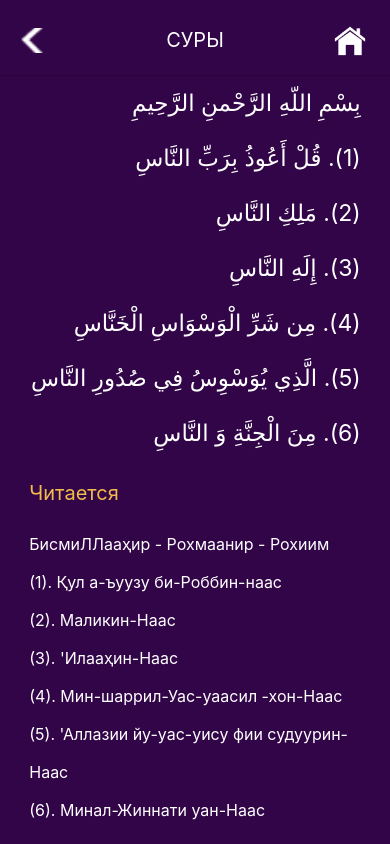
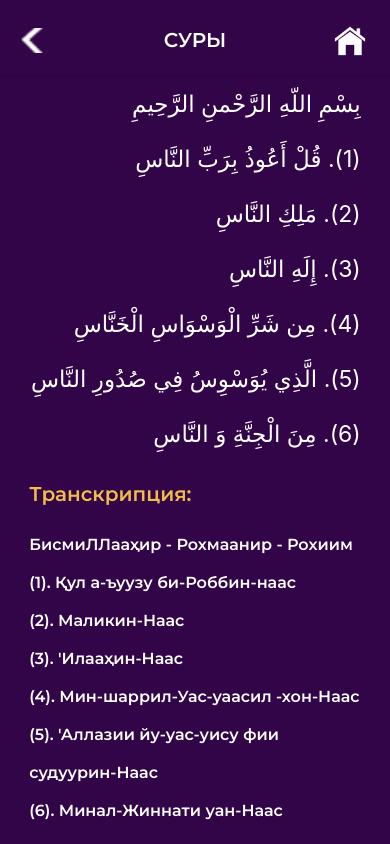
Before and after one commit to LenoMac/Tasbihat_final, a React Native app: screen /an-Nas in a window 390 px wide. Built offline with nearby package versions, Linux system fonts and the light colour scheme.

Commit message:
исправлено аудио и другие ошибки

```diff
--- a/App.js
+++ b/App.js
@@ -11,11 +11,13 @@ import { useFonts } from "expo-font";
 import React from "react";
 
 export default function App() {
-  React.useEffect(() => {}, []);
   const [fontsLoaded] = useFonts({
-    "Montserrat Medium": require("./assets/fonts/Montserrat Medium.ttf"),
-    "Montserrat SemiBold": require("./assets/fonts/Montserrat SemiBold.ttf"),
+    "Montserrat Meduim": require("./assets/fonts/Montserrat-Medium.ttf"),
+    "Montserrat Semibold": require("./assets/fonts/Montserrat-SemiBold.ttf"),
   });
+
+  if (!fontsLoaded) return <Button title="It is not working" />;
+
   return (
     <View style={gStyle.app}>
       <StatusBar backgroundColor="#320548" barStyle="light-content" />
--- a/Style/Style.js
+++ b/Style/Style.js
@@ -1,5 +1,4 @@
 import { Dimensions, Platform, StyleSheet } from "react-native";
-
 const platform = Platform.OS;
 const windowWidth = Dimensions.get("window").width;
 
@@ -49,7 +48,6 @@ export const gStyle = StyleSheet.create({
   },
   text: {
     color: "#fff",
-    // fontFamily: "Montserrat Medium",
   },
   tasbihatText: {
     fontSize: windowWidth / 24,
@@ -85,9 +83,8 @@ export const gStyle = StyleSheet.create({
   },
   title: {
     color: "#F1DC1A",
-    // fontFamily: "Montserrat SemiBold",
-    fontWeight: "bold",
-    fontSize: 25,
+    fontWeight: "900",
+    fontSize: 22,
   },
   language: {
     display: "flex",
@@ -273,8 +270,8 @@ export const gStyle = StyleSheet.create({
       ios: {
         shadowColor: "#000",
         shadowOffset: { width: 0, height: 3 },
-        shadowOpacity: 0.3,
-        shadowRadius: 3,
+        shadowOpacity: 0.1,
+        shadowRadius: 10,
       },
       android: {
         elevation: 10,
@@ -358,7 +355,6 @@ export const gStyle = StyleSheet.create({
     color: "white",
     fontSize: 16,
     lineHeight: 38,
-    // fontFamily: "Montserrat Medium",
   },
   about: {
     alignSelf: "center",
@@ -366,7 +362,7 @@ export const gStyle = StyleSheet.create({
     display: "flex",
     flexDirection: "column",
     justifyContent: "flex-end",
-    // fontFamily: 'Montserrat Medium',
+    marginTop: 20,
   },
 });
 
--- a/SurScreens/SurSample.js
+++ b/SurScreens/SurSample.js
@@ -21,16 +21,32 @@ export default function SurSample({ title, arabicText, rusText, meaningText }) {
 
   return (
     <View style={gStyle.surSample}>
-      <Text style={gStyle.surTitle}>{title}</Text>
+      <Text style={[gStyle.surTitle, { fontFamily: "Montserrat Semibold" }]}>
+        {title}
+      </Text>
       <Text style={gStyle.surArabic}>{arabicText}</Text>
-      <Text style={[gStyle.text, { color: "#F2BB4A", fontSize: 20 }]}>
-        {lang === 'kg' ? 'Окулушу' : 'Читается'}
+      <Text
+        style={[
+          gStyle.text,
+          { color: "#F2BB4A", fontSize: 20, fontFamily: "Montserrat Semibold" },
+        ]}
+      >
+        {lang === "kg" ? "Транскрипция:" : "Транскрипция:"}
       </Text>
-      <Text style={gStyle.surRus}>{rusText}</Text>
-      <Text style={[gStyle.text, { color: "#F2BB4A", fontSize: 20 }]}>
-        {lang === 'kg' ? 'Мааниси' : 'Значение'}
+      <Text style={[gStyle.surRus, { fontFamily: "Montserrat Semibold" }]}>
+        {rusText}
       </Text>
-      <Text style={gStyle.surRus}>{meaningText}</Text>
+      <Text
+        style={[
+          gStyle.text,
+          { color: "#F2BB4A", fontSize: 20, fontFamily: "Montserrat Semibold" },
+        ]}
+      >
+        {lang === "kg" ? "Мааниси" : "Значение"}
+      </Text>
+      <Text style={[gStyle.surRus, { fontFamily: "Montserrat Semibold" }]}>
+        {meaningText}
+      </Text>
     </View>
   );
 }
--- a/screens/CustomButton.js
+++ b/screens/CustomButton.js
@@ -1,17 +1,21 @@
-import React, { useState } from 'react'
-import { TouchableOpacity, View, Text, Image } from 'react-native'
-import { gStyle } from '../Style/Style'
-import { Dimensions } from 'react-native'
+import React, { useState } from "react";
+import { TouchableOpacity, View, Text, Image } from "react-native";
+import { gStyle } from "../Style/Style";
+import { Dimensions } from "react-native";
 
 export const CustomButton = ({ onPress, title, img }) => {
   return (
     <TouchableOpacity onPress={onPress} style={gStyle.buttonContainer}>
       <View style={gStyle.button}>
-                <View style={gStyle.buttonList} >
+        <View style={gStyle.buttonList}>
           <Image style={gStyle.img} source={img} />
-                    <Text style={gStyle.buttonText}>{title}</Text>
+          <Text
+            style={[gStyle.buttonText, { fontFamily: "Montserrat Semibold" }]}
+          >
+            {title}
+          </Text>
         </View>
       </View>
-        </TouchableOpacity >
-    )
-}
+    </TouchableOpacity>
+  );
+};
--- a/screens/Fajr.js
+++ b/screens/Fajr.js
@@ -227,7 +227,9 @@ export const Fajr = () => {
       </View>
       <ScrollView style={{ backgroundColor: "#320548", padding: 18 }}>
         <View style={gStyle.container}>
-          <Text style={gStyle.tasbihatText}>
+          <Text
+            style={[gStyle.tasbihatText, { fontFamily: "Montserrat Semibold" }]}
+          >
             <HighlightText
               highlightStyle={{ color: "yellow" }}
               searchWords={data.highlighted}
@@ -236,7 +238,9 @@ export const Fajr = () => {
           </Text>
         </View>
       </ScrollView>
-      <View>{/* <SoundArea audioTrack={audioTrack} /> */}</View>
+      <View>
+        <SoundArea audioTrack={audioTrack} />
+      </View>
     </View>
   );
 };
--- a/screens/Header.js
+++ b/screens/Header.js
@@ -1,20 +1,25 @@
-import { View, Text, Image, Pressable } from 'react-native'
-import React from 'react'
-import goBack from "../img/Back.png"
-import { HomeBack } from './HomeBack'
-import { gStyle } from '../Style/Style'
-import { useNavigation } from '@react-navigation/native'
+import { View, Text, Image, Pressable } from "react-native";
+import React from "react";
+import goBack from "../img/Back.png";
+import { HomeBack } from "./HomeBack";
+import { gStyle } from "../Style/Style";
+import { useNavigation } from "@react-navigation/native";
 
 export default function Header({ title }) {
-    const navigation = useNavigation()
+  const navigation = useNavigation();
 
   return (
     <View style={gStyle.header_row_flex}>
       <Pressable onPress={() => navigation.goBack()}>
-                <Image style={{width:  40, height: 25, objectFit: 'scale-down'}} source={goBack} />
+        <Image
+          style={{ width: 40, height: 25, objectFit: "scale-down" }}
+          source={goBack}
+        />
       </Pressable>
-            <Text style={gStyle.headerText}>{title}</Text>
+      <Text style={[gStyle.headerText, { fontFamily: "Montserrat Semibold" }]}>
+        {title}
+      </Text>
       <HomeBack />
     </View>
-    )
+  );
 }
--- a/screens/Menu.js
+++ b/screens/Menu.js
@@ -75,8 +75,9 @@ export const Menu = () => {
       <View style={gStyle.menu}>
         <View style={gStyle.logoAndText}>
           <Image style={{ width: 120, height: 120 }} source={Logo} />
-          <Text style={gStyle.title}>НАМАЗ ТАСБИХАТЫ</Text>
-          {/* Lang container */}
+          <Text style={[gStyle.title, { fontFamily: "Montserrat Semibold" }]}>
+            НАМАЗ ТАСБИХАТЫ
+          </Text>
           <View style={gStyle.language}>
             <Pressable onPress={changeToKg}>
               <View
@@ -91,7 +92,14 @@ export const Menu = () => {
                   style={{ width: 20, objectFit: "scale-down" }}
                   source={KG}
                 />
-                <Text style={gStyle.langText}>Кыргызча</Text>
+                <Text
+                  style={[
+                    gStyle.langText,
+                    { fontFamily: "Montserrat Semibold" },
+                  ]}
+                >
+                  Кыргызча
+                </Text>
               </View>
             </Pressable>
             <Pressable onPress={changeToRus}>
@@ -107,7 +115,14 @@ export const Menu = () => {
                   style={{ width: 20, objectFit: "scale-down" }}
                   source={RUS}
                 />
-                <Text style={gStyle.langText}>Русский</Text>
+                <Text
+                  style={[
+                    gStyle.langText,
+                    { fontFamily: "Montserrat Semibold" },
+                  ]}
+                >
+                  Русский
+                </Text>
               </View>
             </Pressable>
           </View>
@@ -126,7 +141,7 @@ export const Menu = () => {
           })}
         </View>
         <Pressable onPress={() => navigation.navigate("about")}>
-          <Text style={gStyle.about}>
+          <Text style={[gStyle.about, { fontFamily: "Montserrat Semibold" }]}>
             {lang === "kg" ? "Тиркеме жөнүндө" : "О приложений"}
           </Text>
         </Pressable>
--- a/screens/Shahada.js
+++ b/screens/Shahada.js
@@ -13,12 +13,11 @@ export const Shahada = ({ navigation }) => {
   }, []);
 
   const loadSavedLang = async () => {
-    try{
+    try {
       const savedLang = await AsyncStorage.getItem("currentLanguage");
       setLang(savedLang);
       console.log(savedLang);
-    }
-    catch(e){
+    } catch (e) {
       console.log(e);
     }
   };
@@ -38,18 +37,36 @@ export const Shahada = ({ navigation }) => {
               أَشْهَدُ أَنْ لاَ إِلَهَ إِلاَّ اللَّهُ وَ أَشْهَدُ أَنَّ
               مُحَمَّدًا عَبْدُهُ وَ رَسُولُهُ
             </Text>
-            <Text style={[gStyle.textRus, gStyle.text]}>
+            <Text
+              style={[
+                gStyle.textRus,
+                gStyle.text,
+                { fontFamily: "Montserrat Semibold" },
+              ]}
+            >
               Ашхаду алля иляха илляллах. Ва ашхаду анна Мухаммадан ‘абдуху ва
               расулюх.
             </Text>
 
             {lang === "kg" ? (
-              <Text style={[gStyle.textRus, gStyle.text]}>
+              <Text
+                style={[
+                  gStyle.textRus,
+                  gStyle.text,
+                  { fontFamily: "Montserrat Semibold" },
+                ]}
+              >
                 Аллахтан башка сыйынууга татыктуу зат жок жана Мухаммад анын
                 кулу жана элчиси экендигине күбөлүк берем.
               </Text>
             ) : (
-              <Text style={[gStyle.textRus, gStyle.text]}>
+              <Text
+                style={[
+                  gStyle.textRus,
+                  gStyle.text,
+                  { fontFamily: "Montserrat Semibold" },
+                ]}
+              >
                 Я свидетельствую, что нет никого достойного поклонения, кроме
                 Аллаха. И я свидетельствую, что Мухаммад — Его раб и Посланник.
               </Text>
--- a/screens/Tasbihat.js
+++ b/screens/Tasbihat.js
@@ -10,7 +10,11 @@ const CustomButton = ({ onPress, title, name }) => {
       style={gStyle.buttonContainer}
     >
       <View style={gStyle.button}>
-        <Text style={gStyle.buttonText}>{title}</Text>
+        <Text
+          style={[gStyle.buttonText, { fontFamily: "Montserrat Semibold" }]}
+        >
+          {title}
+        </Text>
       </View>
     </TouchableOpacity>
   );
```
Also changed, not shown: screens/SoundArea.js (+57 -54 lines), assets/fonts/Montserrat-Medium.ttf (renamed from assets/fonts/Montserrat Medium.ttf), assets/fonts/Montserrat-SemiBold.ttf (renamed from assets/fonts/Montserrat SemiBold.ttf). Lines whose indentation alone changed are shown as unchanged.
